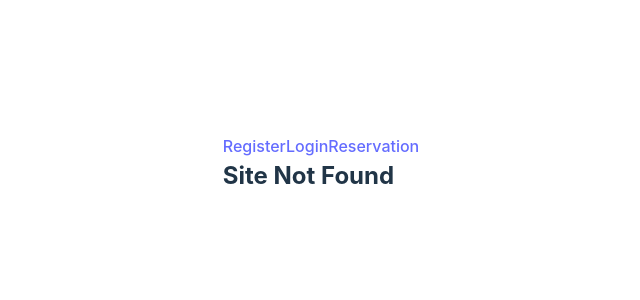
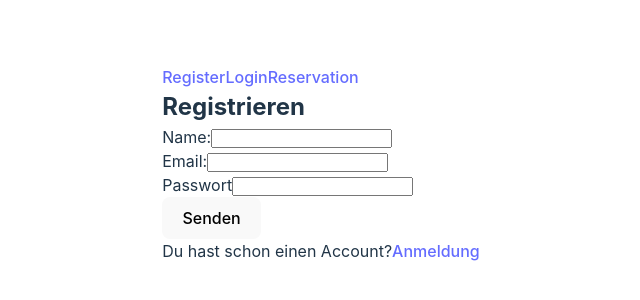
Before and after one commit to F-Krc/hotelreservierung, a React (Vite) app in the folder frontend/: page / in a window 1280 px wide. Before the commit this address had no page. Shown: the part 236-536 px from the top of the page, without its empty margins (319-959 px from the left). Built offline with nearby package versions, Linux system fonts and the light colour scheme.

Commit message:
path added

```diff
--- a/frontend/src/App.jsx
+++ b/frontend/src/App.jsx
@@ -18,7 +18,7 @@ const App = () => {
   return (
     <Router>
       <nav>
-        {!isLoggedIn && <NavLink to="register" activeClassName="active">
+        {!isLoggedIn && <NavLink to="/" activeClassName="active">
           Register
         </NavLink>}
         <NavLink to="login" activeClassName="active">
@@ -33,7 +33,7 @@ const App = () => {
       </nav>
 
       <Routes>
-        <Route path="/register" element={<Register />} />
+        <Route path="/" element={<Register />} />
         <Route path="/login" element={<Login />} />
         <Route path="/user" element={<User />} />
         <Route path="/reservation" element={<Reservation />} />
```
